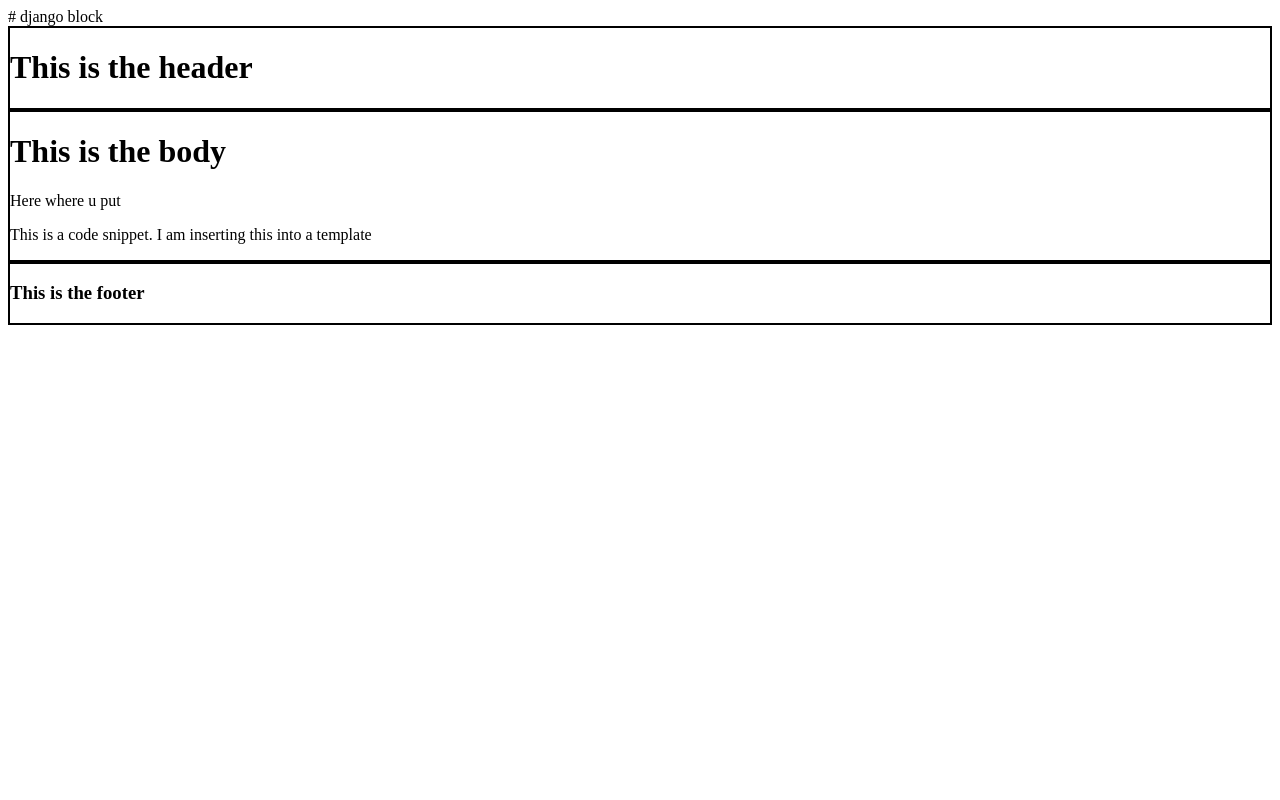
After one commit to AleSilvaRivera/MittchWebSite, a Django app: template templates/personal/home.html in a window 1280 px wide. The commit adds this page. Run offline with Django 3.2, Linux system fonts and the light colour scheme; the template is opened without the code that fills it, so the values that code supplies are empty.

Commit message:
added borders to the body and footer and use snipets and blocks

```diff
--- a/personal/views.py
+++ b/personal/views.py
@@ -7,4 +7,4 @@ from django.shortcuts import render
 # returns the request
 def home_screen_view(request):
     print(request.headers)
-    return render(request, "base.html", {})
+    return render(request, "personal/home.html", {})
--- a/templates/base.html
+++ b/templates/base.html
@@ -3,17 +3,20 @@
 
 <head>
 	<title>This is the title</title>
+    <div style="border: 2px solid #000;">
 		<h1>This is the header</h1>
-	</div>
-
+    </div>
 </head>
 
 <body>
-    <h1>This is the body</h1>
+    <!--use the block  -->
+    {% block content %}
+    {%  endblock content %}
 </body>
 
 <footer>
-
+    <div style="border: 2px solid #000;">
 		<h3>This is the footer</h3>
+    </div>
 </footer>
 </html>
--- /dev/null
+++ b/templates/personal/home.html
@@ -0,0 +1,13 @@
+# django block
+{% extends 'base.html'  %}
+
+{% block content %}
+<div style="border: 2px solid #000;">
+    <h1>
+        This is the body
+    </h1>
+    <p> Here where u put </p>
+    {% include 'personal/snippets/body_snippet.html' %}
+</div>
+
+{% endblock content %}
--- /dev/null
+++ b/templates/personal/snippets/body_snippet.html
@@ -0,0 +1 @@
+<p>This is a code snippet. I am inserting this into a template</p>
```
